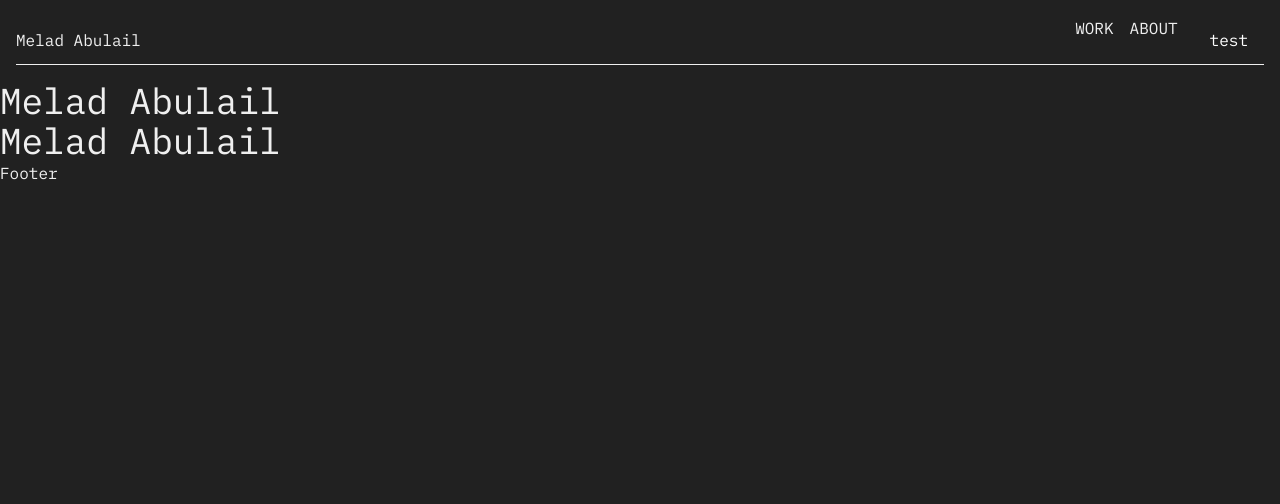
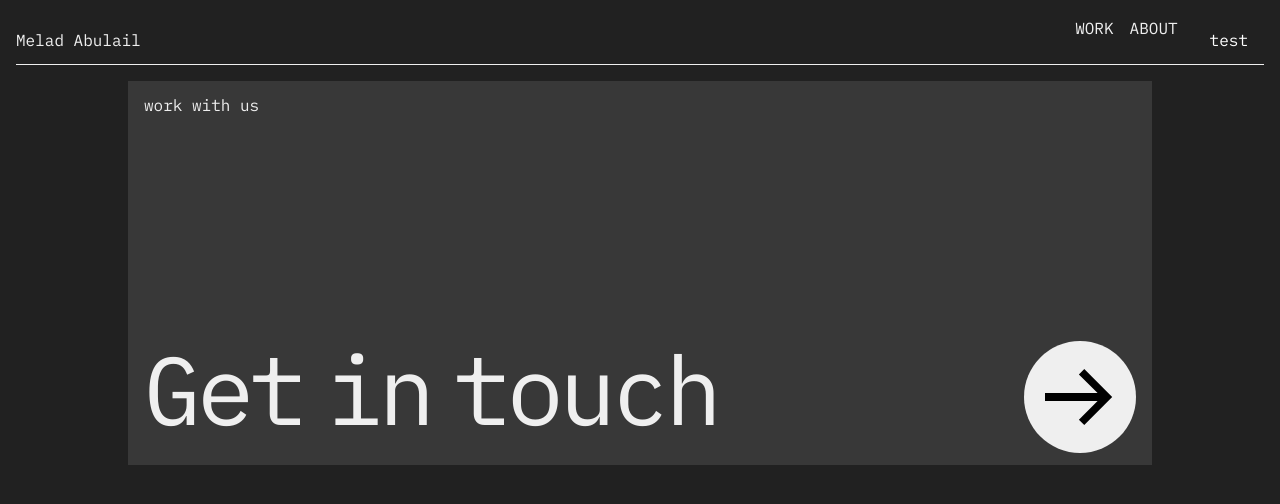
Before and after one commit to MeladAbulail/Portfolio, a React (Vite) app: page / in a window 1280 px wide. Shown: the top 504 px of the page. Built offline with nearby package versions, Linux system fonts and the light colour scheme.

Commit message:
deploy test

```diff
--- a/src/App.jsx
+++ b/src/App.jsx
@@ -7,10 +7,7 @@ function App() {
     <>
       <div className='flex flex-col '>
         <Navbar />
-        <div className=''>
-          <h1 className='text-secondary text-4xl'>Melad Abulail</h1>
-          <h1 className=' text-secondary text-4xl'>Melad Abulail</h1>
-        </div>
+
 
         <Footer />
       </div>
--- a/src/Components/Button/Button.jsx
+++ b/src/Components/Button/Button.jsx
@@ -4,9 +4,10 @@ import { buttonThemes } from './buttonThemes';
 function Button({ theme = 'default', text }) {
   const buttonTheme = buttonThemes[theme];
   const buttonClasses = Object.entries(buttonTheme)
-    .map(([key, value]) => value)
-    .join(' ');
+  .map(([key, value]) => value)
+  .join(' ');
 
+  console.log("🚀 ~ Button ~ buttonClasses:", buttonClasses)
   return (
     <button
       className={`cursor-pointer ${buttonClasses}`}
--- a/src/Components/Footer/Footer.jsx
+++ b/src/Components/Footer/Footer.jsx
@@ -1,9 +1,63 @@
-import React from 'react'
+import React, { useState } from 'react';
+import Arrow from '../../Assets/Icons/arrow.png';
 
 function Footer() {
+  const [isOnTouchHovering, setIsOnTouchHovering] = useState(false);
+  console.log('🚀 ~ Footer ~ isOnTouchHovering:', isOnTouchHovering);
+
   return (
-    <div>Footer</div>
-  )
+    <>
+      <div
+        className=' h-96 w-4/5 bg-[#383838] text-primary group relative overflow-hidden px-4 py-3 m-auto'
+        onMouseEnter={() => setIsOnTouchHovering(true)}
+        onMouseLeave={() => setIsOnTouchHovering(false)}
+      >
+        <div className='absolute w-full h-full inset-0 bg-secondary  transition-all duration-500 scale-y-0 group-hover:scale-y-100 origin-bottom'></div>
+
+        <div className='flex flex-col h-full relative justify-between z-2'>
+          <span
+            className={`${
+              isOnTouchHovering ? 'text-primary' : 'text-secondary'
+            }`}
+          >
+            work with us
+          </span>
+          <div className='flex justify-between align-bottom'>
+            <span
+              className={`text-8xl tracking-tighter  ${
+                isOnTouchHovering ? 'text-primary' : 'text-secondary'
+              }`}
+              style={{ wordSpacing: '-30px' }}
+            >
+              Get in touch
+            </span>
+
+            <div
+              className={`h-28 w-28 rounded-full inset-0 transition-all duration-500 ${
+                isOnTouchHovering
+                  ? 'bg-primary text-white'
+                  : 'bg-secondary text-black'
+              }`}
+            >
+              <svg
+                xmlns='http://www.w3.org/2000/svg'
+                width='100%'
+                height='100%'
+                viewBox='0 0 16 16'
+                fill='none'
+                preserveAspectRatio='xMidYMid meet'
+                aria-hidden='true'
+                role='img'
+                className='fill-current'
+              >
+                <path d='M8.6104 12L7.8408 11.2368L10.5128 8.5568H3V7.4432H10.5136L7.84 4.768L8.6104 4L12.6 8L8.6104 12Z'></path>
+              </svg>
+            </div>
+          </div>
+        </div>
+      </div>
+    </>
+  );
 }
 
-export default Footer
+export default Footer;
--- a/src/index.css
+++ b/src/index.css
@@ -1,10 +1,18 @@
 @import url('https://fonts.googleapis.com/css2?family=IBM+Plex+Mono&display=swap');
 @import 'tailwindcss';
+
+/* @font-face {
+  font-family: IBM Plex Mono;
+  font-style: normal;
+  font-weight: 200 700;
+  font-display: swap;
+  src: url('/fonts/Oswald.woff2') format('woff2');
+} */
 
 @theme {
   --color-primary: #212121;
   --color-secondary: #efefef;
-  --font-ibm: 'IBM Plex Mono', monospace;
+  --font-ibm: 'IBM Plex Mono', sans-serif;
 }
 
 body {
```
Also changed, not shown: src/Assets/Icons/arrow.png (added), src/Assets/fonts/IBMPlexMono.woff2 (added).
